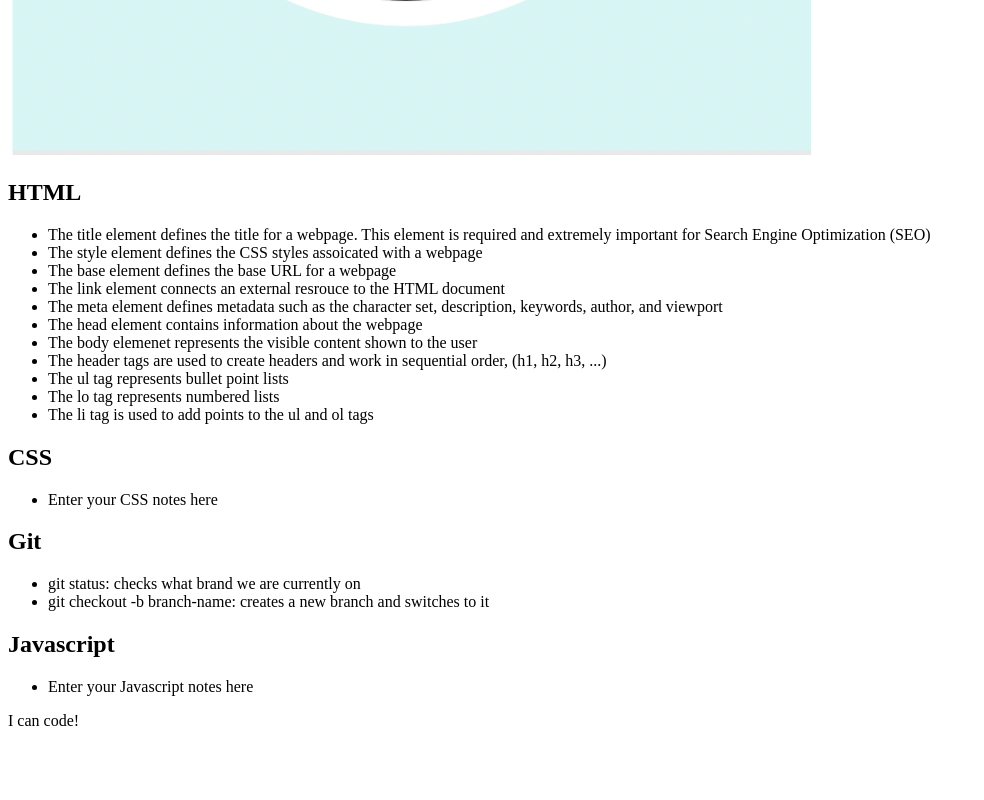
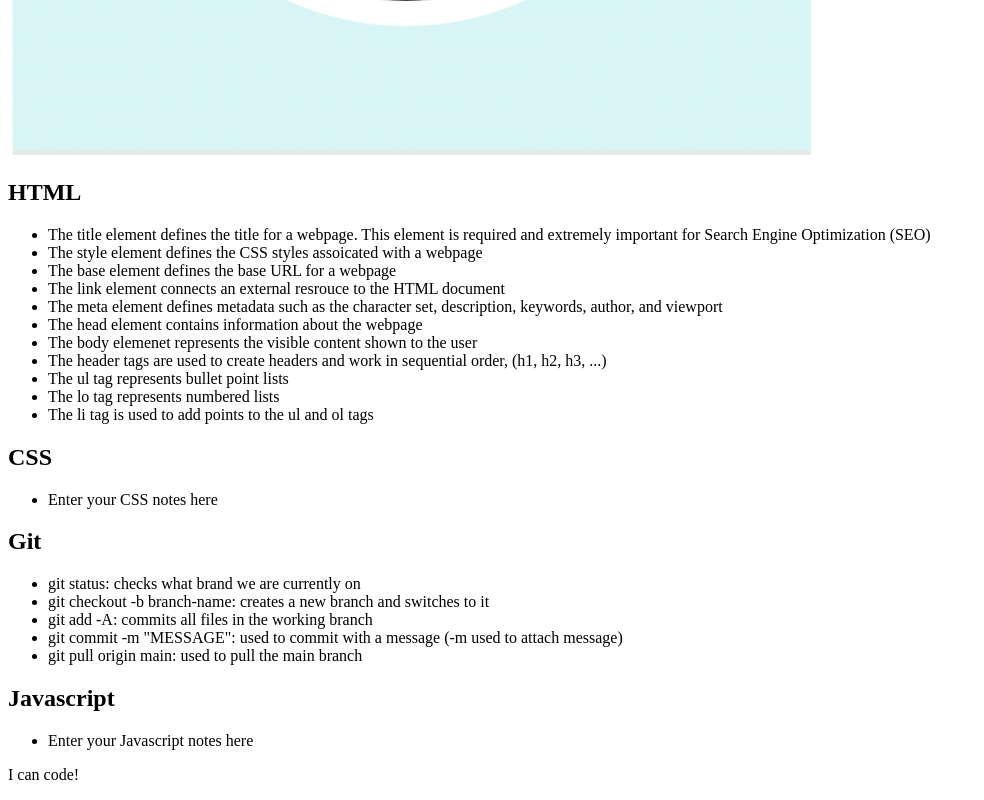
Before and after one commit to mrbll48/prework-study-guide, a plain HTML site: page prework-study-guide/index.html in a window 1280 px wide. Shown: the part 701-1501 px from the top of the page, without its empty margins (0-984 px from the left). Before the commit the page ends 1447 px from the top, so only its background shows below. Drawn offline with Linux system fonts and the light colour scheme.

Commit message:
added code to the HTML file

```diff
--- a/prework-study-guide/index.html
+++ b/prework-study-guide/index.html
@@ -40,6 +40,9 @@
       <ul>
         <li>git status: checks what brand we are currently on</li>
         <li>git checkout -b branch-name: creates a new branch and switches to it</li>
+        <li> git add -A: commits all files in the working branch</li>
+        <li>git commit -m "MESSAGE": used to commit with a message (-m used to attach message)</li>
+        <li>git pull origin main: used to pull the main branch </li>
       </ul>
      </section>
      <section class="card" id="javascript-section">
```
